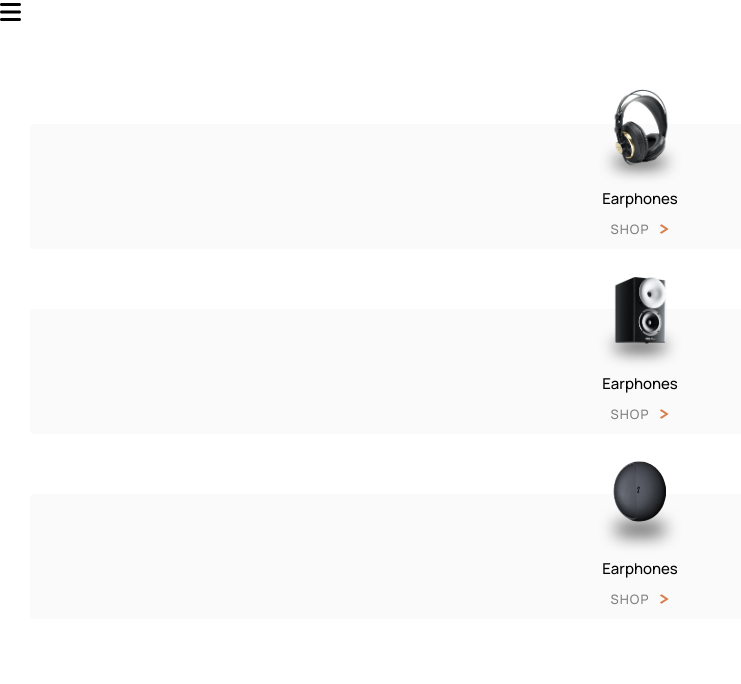
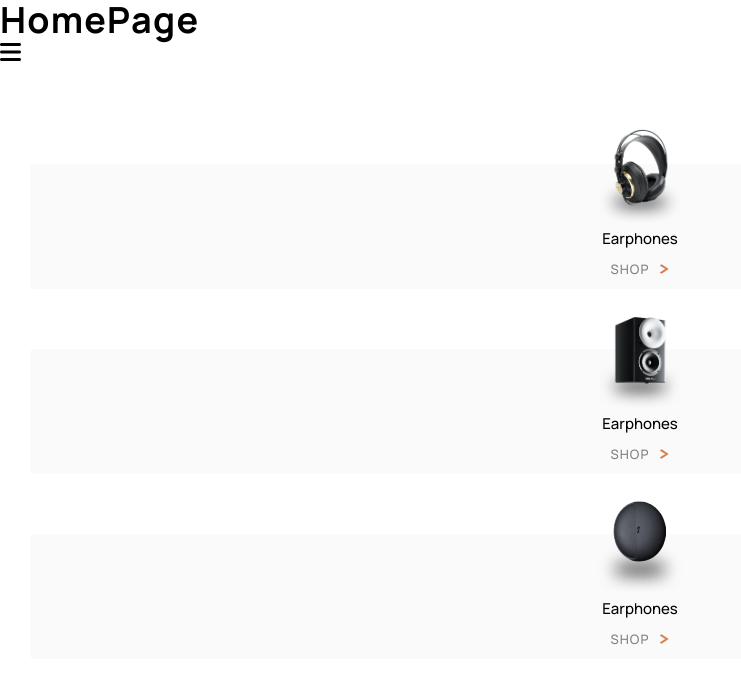
Before and after one commit to BilalHassen/audiophile-web-site, a React (Vite) app: page / in a window 1280 px wide. Shown: the top 684 px of the page, without its empty margins (0-741 px from the left). Built offline with nearby package versions, Linux system fonts and the light colour scheme.

Commit message:
add the nav and header components into HomePage component

```diff
--- a/src/App.jsx
+++ b/src/App.jsx
@@ -1,12 +1,12 @@
 import { useState } from "react";
 import { BrowserRouter, Routes, Route, useLocation } from "react-router-dom";
 import "./App.scss";
-import Nav from "./Components/Nav/Nav";
+import HomePage from "./Pages/HomePage/HomePage";
 
 function App() {
   return (
     <>
-      <Nav />
+      <HomePage />
     </>
   );
 }
--- a/src/Components/Nav/Nav.jsx
+++ b/src/Components/Nav/Nav.jsx
@@ -10,7 +10,6 @@ import "./Nav.scss";
 export default function Nav() {
   return (
     <>
-      <Header />
       <nav className="nav">
         <ul className="nav__list-container">
           <li className="nav__list-item">
--- /dev/null
+++ b/src/Pages/HomePage/HomePage.jsx
@@ -0,0 +1,13 @@
+import Header from "../../Components/Header/Header";
+import Nav from "../../Components/Nav/Nav";
+import "./HomePage.scss";
+
+export default function Home() {
+  return (
+    <>
+      <h1>HomePage</h1>
+      <Header />
+      <Nav />
+    </>
+  );
+}
```
Also changed, not shown: src/Pages/HomePage/Home.jsx (deleted), src/Pages/HomePage/Home.scss (deleted), src/Pages/HomePage/HomePage.scss (added).
